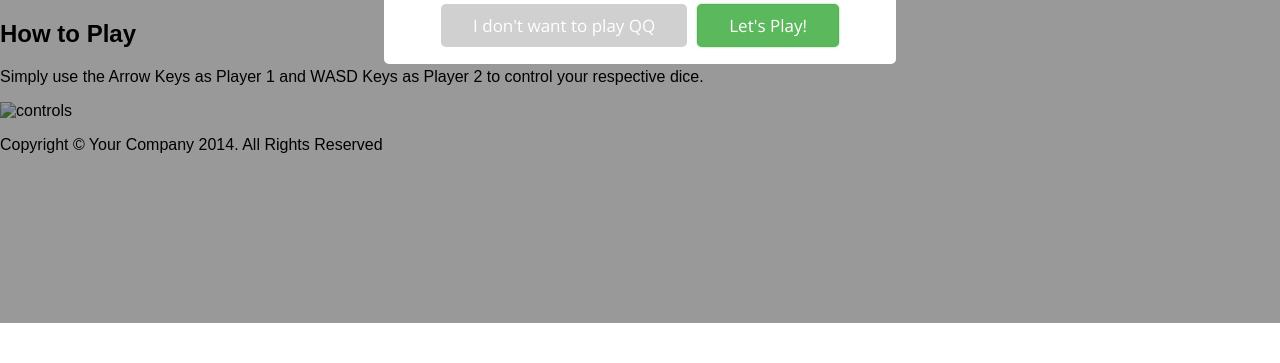
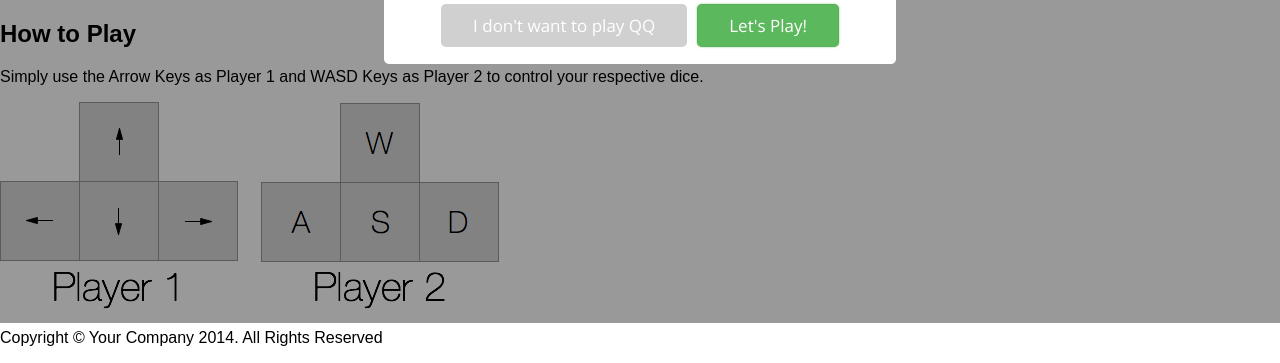
Before and after one commit to paulliwali/numero, a plain HTML site: page index.html in a window 1280 px wide. Shown: the part 477-840 px from the top of the page. Before the commit the page ends 800 px from the top, so only its background shows below. Drawn offline with nearby package versions, Linux system fonts and the light colour scheme; files that its build step writes are made by us from their sources.

Commit message:
Added keyboard.png

```diff
--- a/index.html
+++ b/index.html
@@ -121,7 +121,7 @@
 				</div>
 
 				<div class="col-lg-5 col-lg-offset-2 col-sm-6">
-					<img class="img-responsive" src="./img/keyboard.png" alt="controls">
+					<img class="img-responsive" src="./static/icons/keyboard.png" alt="controls">
 				</div>
 
 			</div>
```
